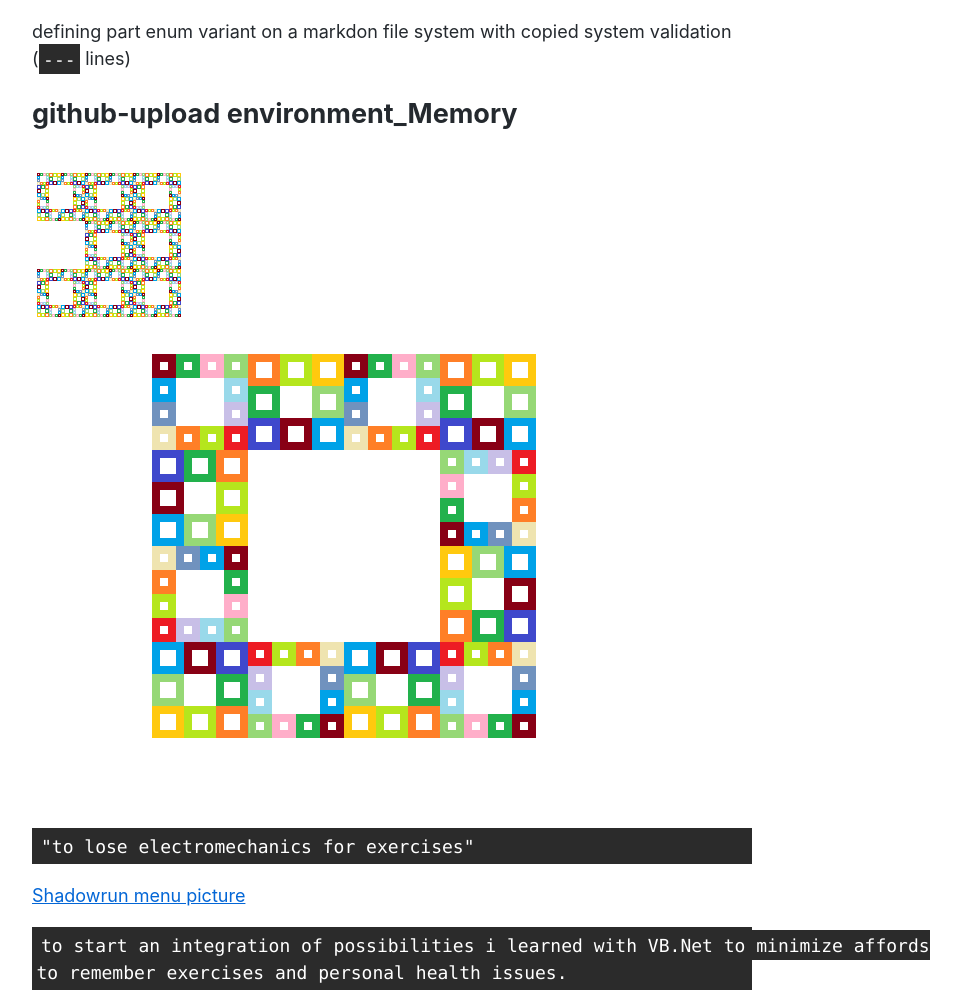
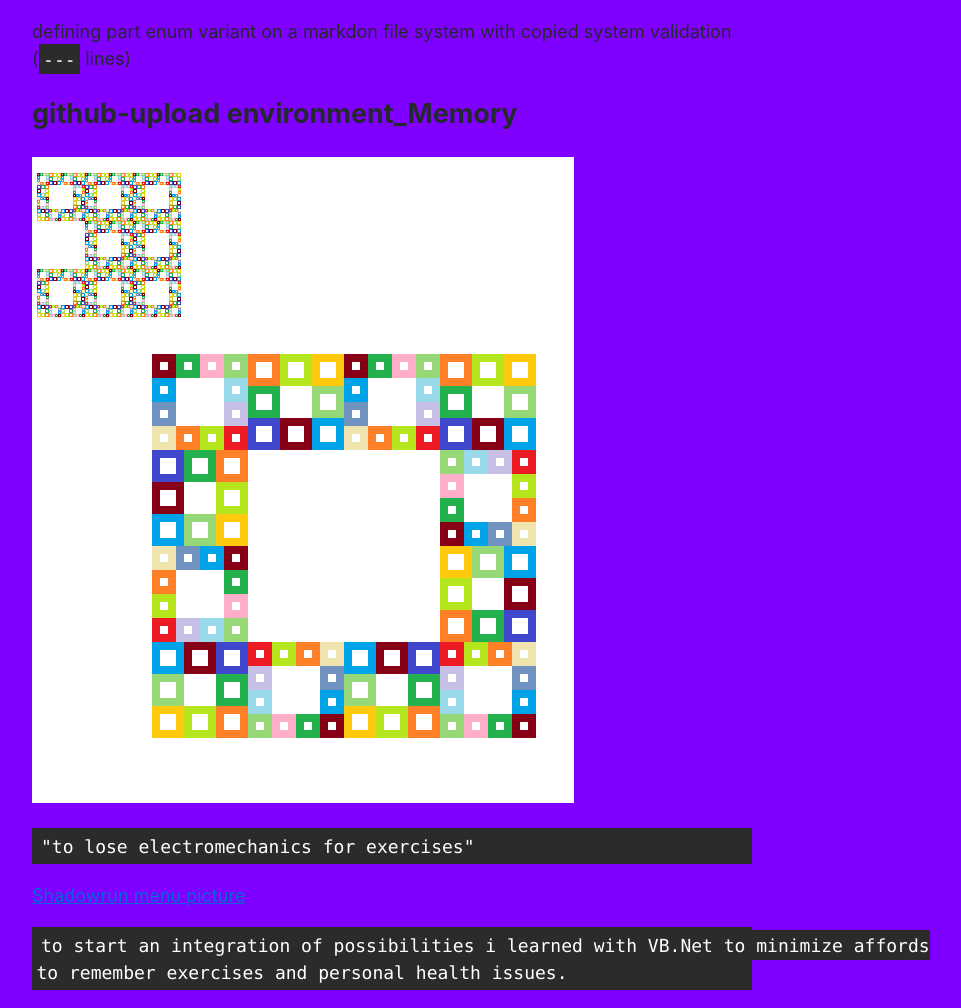
Before and after one commit to ledlightjungledStefan/Osterei, a Jekyll site: the page built from index.md, in a window 1280 px wide. Shown: the whole page, without its empty margins (248-1209 px from the left). Built offline with Jekyll 4.4.1, drawn with Linux system fonts in a browser that asks for light colours.

Commit message:
background color readabillity
recognizing process.

```diff
--- a/_sass/_typography.scss
+++ b/_sass/_typography.scss
@@ -7,7 +7,7 @@ body {
   font-size: 18px;
   line-height: 1.5;
   color: #24292e;
-  background-color: #fff;
+  background-color: #8000FF;
 }
 
 a {
```
